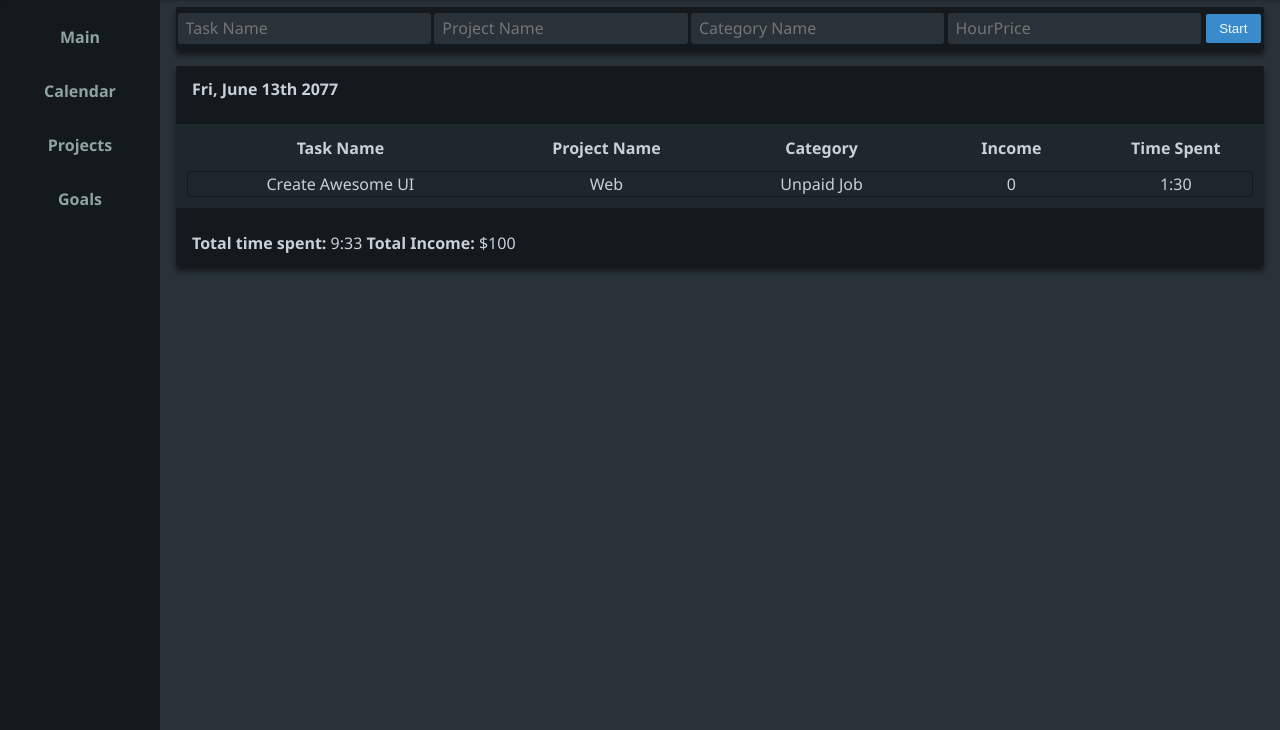
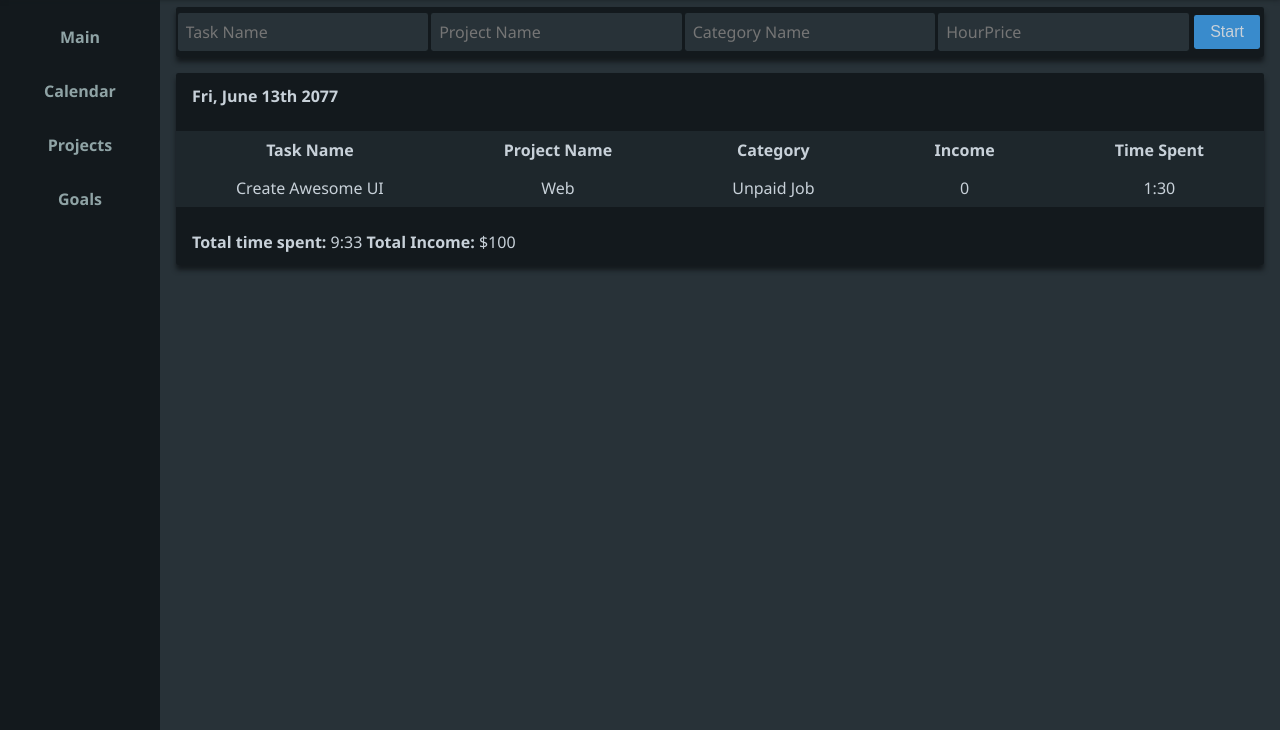
Before and after one commit to MGSDS/8Hours, a plain HTML site: page index.html in a window 1280 px wide. Shown: the part 70-800 px from the top of the page. Drawn offline with Linux system fonts and the light colour scheme.

Commit message:
feat: grid table

```diff
--- a/index.css
+++ b/index.css
@@ -1,6 +1,9 @@
 @import url("styles/body/body.css");
 @import url("styles/body/body_no-nav.css");
 @import url("styles/button/button.css");
+@import url("styles/button/button_start-button.css");
+@import url("styles/grid-table/grid-table.css");
+@import url("styles/grid-table/grid-table_time-entries.css");
 @import url("styles/header/header.css");
 @import url("styles/island/island.css");
 @import url("styles/island/island_horizontal.css");
@@ -23,7 +26,9 @@
 @import url("styles/text/text_size_s.css");
 @import url("styles/text/text_white.css");
 @import url("styles/text-box/text-box.css");
+@import url("styles/text-box/text-box_dark.css");
 @import url("styles/text-box/text-box_oultlined.css");
+@import url("styles/grid-table/__row/grid-table__row.css");
 @import url("styles/header/__logo/header__logo.css");
 @import url("styles/header/__menu/header__menu.css");
 @import url("styles/header/__profile/header__profile.css");
@@ -32,9 +37,9 @@
 @import url("styles/header/__space/header__space.css");
 @import url("styles/island/__button/island__button.css");
 @import url("styles/island/__input/island__input.css");
+@import url("styles/island/__text/island__text_table-row-element-margin.css");
 @import url("styles/island/__table/island__table.css");
 @import url("styles/island/__text/island__text.css");
-@import url("styles/button/button_start-button.css");
 @import url("styles/main/__island/main__island.css");
 @import url("styles/menu/__item/menu__item.css");
 @import url("styles/menu-icon/__row/menu-icon__row.css");
@@ -46,14 +51,9 @@
 @import url("styles/table/__th/table__th_width_15.css");
 @import url("styles/table/__th/table__th_width_20.css");
 @import url("styles/table/__th/table__th_width_30.css");
-@import url("styles/text-box/text-box_dark.css");
-
-
-
-
 
 /** {*/
-/*    outline: 2px solid red;*/
+/*    outline: 1px solid red;*/
 /*}*/
 
 body{
--- a/index.html
+++ b/index.html
@@ -1,6 +1,7 @@
 <!DOCTYPE html>
 <html lang="en">
   <head>
+    <title>8Hours</title>
     <meta charset="utf-8">
     <link href="index.css" rel="stylesheet" type="text/css">
     <script src="styles/header/__menu/hideNav.js"></script>
@@ -38,24 +39,25 @@
             <button class="button island__button button_start-button text_size_s text_white">Start</button>
         </div>
         <div class="island main__island island_vertical island_shadow">
-          <div class="text island__text text_semi-bolt text_size_m text_white"> Fri, June 13th 2077</div>
-          <table class="table island__table">
-            <tr class="table__row">
-              <th class="text text_semi-bolt text_size_m text_white table__th_width_30">Task Name</th>
-              <th class="text text_semi-bolt text_size_m text_white table__th_width_20">Project Name</th>
-              <th class="text text_semi-bolt text_size_m text_white table__th_width_20">Category</th>
-              <th class="text text_semi-bolt text_size_m text_white table__th_width_15">Income</th>
-              <th class="text text_semi-bolt text_size_m text_white table__th_width_15">Time Spent</th>
-            </tr>
-            <tr class="table__row table__row_outlined">
-              <td class="text text_size_m text_white">Create Awesome UI</td>
-              <td class="text text_size_m text_white">Web</td>
-              <td class="text text_size_m text_white">Unpaid Job</td>
-              <td class="text text_size_m text_white">0</td>
-              <td class="text text_size_m text_white">1:30</td>
-            </tr>
-          </table>
-          <div class="text island__text text_size_m text_white"><span class="text text_semi-bolt">Total time spent:</span> 9:33 <span class="text text_semi-bolt">Total Income:</span> $100</div>
+          <div class="text island__text text_semi-bolt text_size_l text_white"> Fri, June 13th 2077</div>
+          <div class="grid-table grid-table_time-entries island__table">
+            <div class="grid-table__row">
+              <div class="text text_semi-bolt text_size_m text_white island__text_table-row-element-margin">Task Name</div>
+              <div class="text text_semi-bolt text_size_m text_white island__text_table-row-element-margin">Project Name</div>
+              <div class="text text_semi-bolt text_size_m text_white island__text_table-row-element-margin">Category</div>
+              <div class="text text_semi-bolt text_size_m text_white island__text_table-row-element-margin">Income</div>
+              <div class="text text_semi-bolt text_size_m text_white island__text_table-row-element-margin">Time Spent</div>
+            </div>
+            <div class="grid-table__row island__table-row_padding">
+              <div class="text text_size_s text_white island__text_table-row-element-margin">Create Awesome UI</div>
+              <div class="text text_size_s text_white island__text_table-row-element-margin">Web</div>
+              <div class="text text_size_s text_white island__text_table-row-element-margin">Unpaid Job</div>
+              <div class="text text_size_s text_white island__text_table-row-element-margin">0</div>
+              <div class="text text_size_s text_white island__text_table-row-element-margin">1:30</div>
+            </div>
+          </div>
+
+          <div class="text island__text text_size_l text_white"><span class="text text_semi-bolt">Total time spent:</span> 9:33 <span class="text text_semi-bolt">Total Income:</span> $100</div>
         </div>
     </main>
   </body>
--- /dev/null
+++ b/styles/grid-table/__row/grid-table__row.css
@@ -0,0 +1,3 @@
+.grid-table__row {
+    display: contents;
+}
--- /dev/null
+++ b/styles/grid-table/grid-table.css
@@ -0,0 +1,3 @@
+.grid-table {
+    display: grid;
+}
--- /dev/null
+++ b/styles/grid-table/grid-table_time-entries.css
@@ -0,0 +1,5 @@
+.grid-table_time-entries {
+    grid-template-areas: "TaskName ProjectName CategoryName Cost TimeSpent";
+    grid-template-rows: auto;
+    text-align: center;
+}
--- /dev/null
+++ b/styles/island/__text/island__text_table-row-element-margin.css
@@ -0,0 +1,4 @@
+.island__text_table-row-element-margin {
+    margin-top: 0.5em;
+    margin-bottom: 0.5em;
+}
--- a/styles/text/text_size_l.css
+++ b/styles/text/text_size_l.css
@@ -1,3 +1,3 @@
-.text_size_m {
-    size: 10em;
+.text_size_l {
+    size: 3em;
 }
--- a/styles/text/text_size_m.css
+++ b/styles/text/text_size_m.css
@@ -1,3 +1,3 @@
 .text_size_m {
-    size: 5em;
+    size: 2em;
 }
--- a/styles/text/text_size_s.css
+++ b/styles/text/text_size_s.css
@@ -1,3 +1,3 @@
 .text_size_s {
-    font-size: 10pt;
+    font-size: 1em;
 }
```
Also changed, not shown: projects.html (added, +57 -0 lines).
